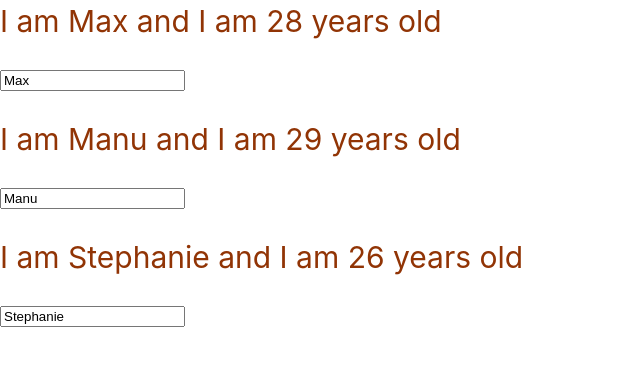
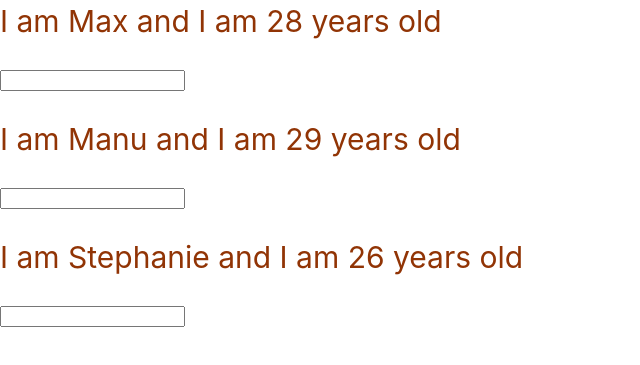
Before and after one commit to jamesoyanna/react-udemy-course, a React app: page / in a window 1280 px wide. Both pictures are taken after a click on the button "Toggle Persons". Shown: the part 259-624 px from the top of the page, without its empty margins (0-640 px from the left). Built offline with nearby package versions, Linux system fonts and the light colour scheme.

Commit message:
using react Fragment

```diff
--- a/src/components/Person/Person.js
+++ b/src/components/Person/Person.js
@@ -1,11 +1,11 @@
-import React, {Component} from 'react';
+import React, {Component, Fragment} from 'react';
 import './Person.css'
 import Aux from '../Hoc/Auxi';
 class Person extends Component{
   render(){
     console.log("[App js] person");
     return (
-      <Aux>
+      <Fragment>
         <p onClick={this.props.click}>
           I am {this.props.name} and I am {this.props.age} years old
         </p>
@@ -13,9 +13,9 @@ class Person extends Component{
         <input
           type="text"
           onChange={this.props.changed}
-          value={this.props.name}
+          value={this.props.value}
         />
-      </Aux>
+      </Fragment>
     );
 
   }
```
